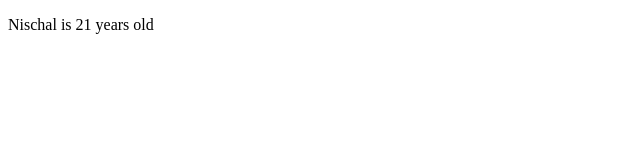
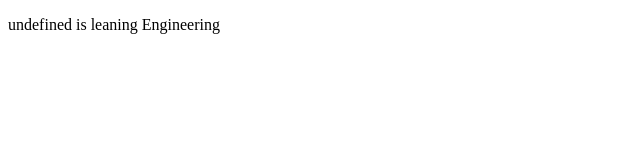
Before and after one commit to NischalShrestha07/DOM-JavaScipt-Codes, a plain HTML site: page MERN_Needs/01learn.html in a window 1280 px wide. Shown: the full height of the page, 0-640 px from the left. Drawn offline with Linux system fonts and the light colour scheme.

Commit message:
JavaScript tutorials

```diff
--- a/MERN_Needs/01learn.html
+++ b/MERN_Needs/01learn.html
@@ -22,6 +22,8 @@
             faculty: "Engineering"
         }
         document.getElementById("demo").innerHTML = person.firstName + " is " + person.age + " years old"
+
+        document.getElementById("demo").innerHTML = Student.name + " is leaning " + Student.faculty
     </script>
 </body>
 
```
